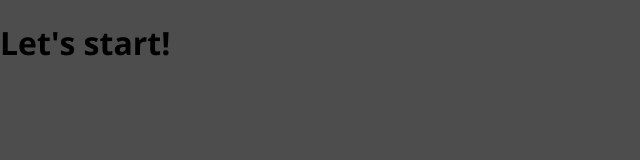
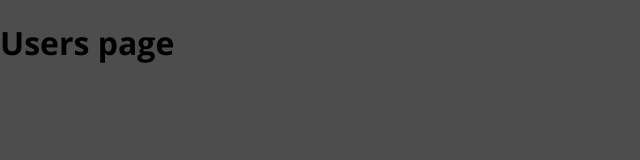
Before and after one commit to yvonnkr/mern-places-frontend, a React (Create React App) app: page / in a window 1280 px wide. Shown: the top 160 px of the page, without its empty margins (0-640 px from the left). Built offline with nearby package versions, Linux system fonts and the light colour scheme.

Commit message:
setup pages/components folders and routing

```diff
--- a/package.json
+++ b/package.json
@@ -5,6 +5,7 @@
   "dependencies": {
     "react": "^16.11.0",
     "react-dom": "^16.11.0",
+    "react-router-dom": "^5.1.2",
     "react-scripts": "3.2.0"
   },
   "scripts": {
--- a/src/App.js
+++ b/src/App.js
@@ -1,7 +1,32 @@
-import React from 'react';
+import React from "react";
+import {
+  BrowserRouter as Router,
+  Route,
+  Redirect,
+  Switch
+} from "react-router-dom";
+import Users from "./users/pages/Users";
+import NewPlace from "./places/pages/NewPlace";
+import PageNotFound from "./shared/components/404";
 
-function App() {
-  return <h1>Let's start!</h1>;
-}
+const App = () => {
+  return (
+    <Router>
+      <Switch>
+        <Route path="/places/new">
+          <NewPlace />
+        </Route>
+        <Route path="/" exact>
+          <Users />
+        </Route>
+        <Route path="/404">
+          <PageNotFound />
+        </Route>
+
+        <Redirect to="/404" />
+      </Switch>
+    </Router>
+  );
+};
 
 export default App;
--- /dev/null
+++ b/src/places/pages/NewPlace.js
@@ -0,0 +1,11 @@
+import React from "react";
+
+const NewPlace = () => {
+  return (
+    <div>
+      <h1>New place</h1>
+    </div>
+  );
+};
+
+export default NewPlace;
--- /dev/null
+++ b/src/shared/components/404.js
@@ -0,0 +1,11 @@
+import React from "react";
+
+const PageNotFound = () => {
+  return (
+    <div>
+      <h1>Page Not Found</h1>
+    </div>
+  );
+};
+
+export default PageNotFound;
--- /dev/null
+++ b/src/users/pages/Users.js
@@ -0,0 +1,11 @@
+import React from "react";
+
+const Users = () => {
+  return (
+    <div>
+      <h1>Users page</h1>
+    </div>
+  );
+};
+
+export default Users;
```
Also changed, not shown: public/manifest.json, 1 other file (tests, documents, lock files or other folders).
